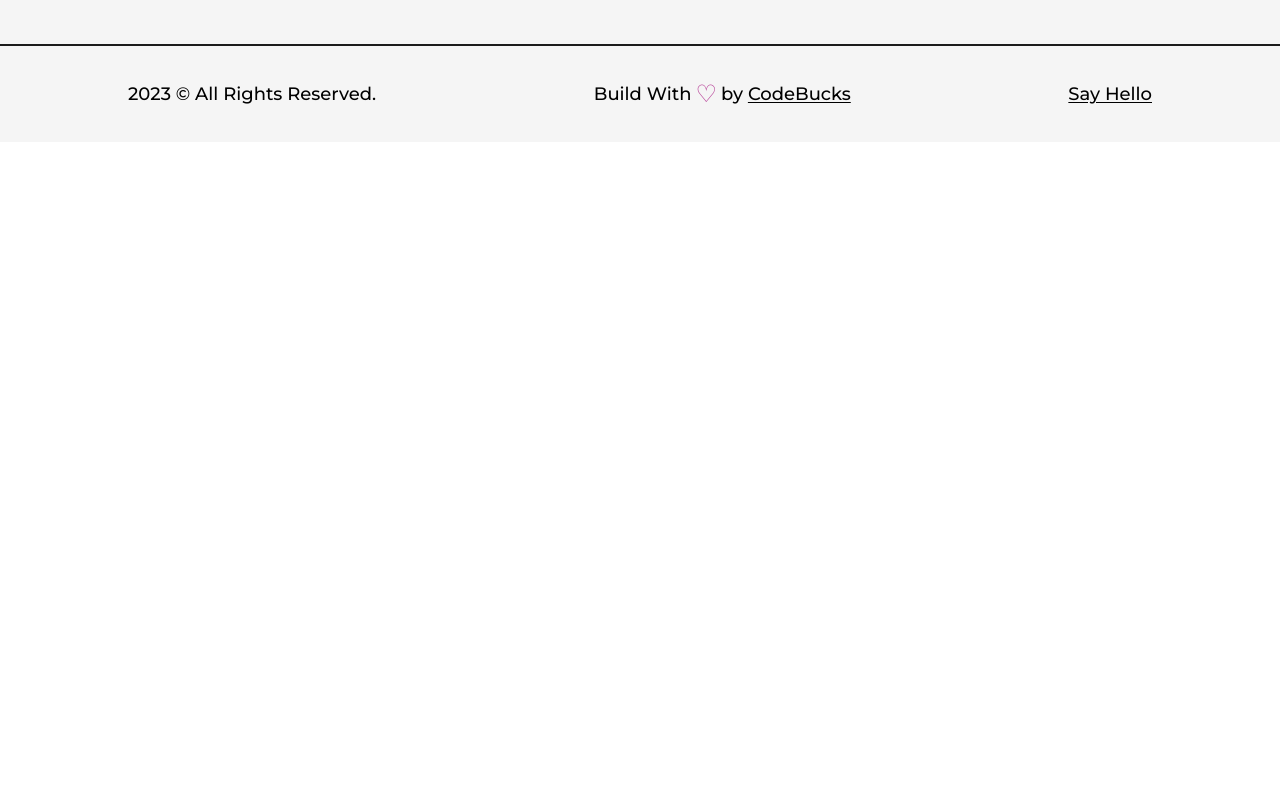
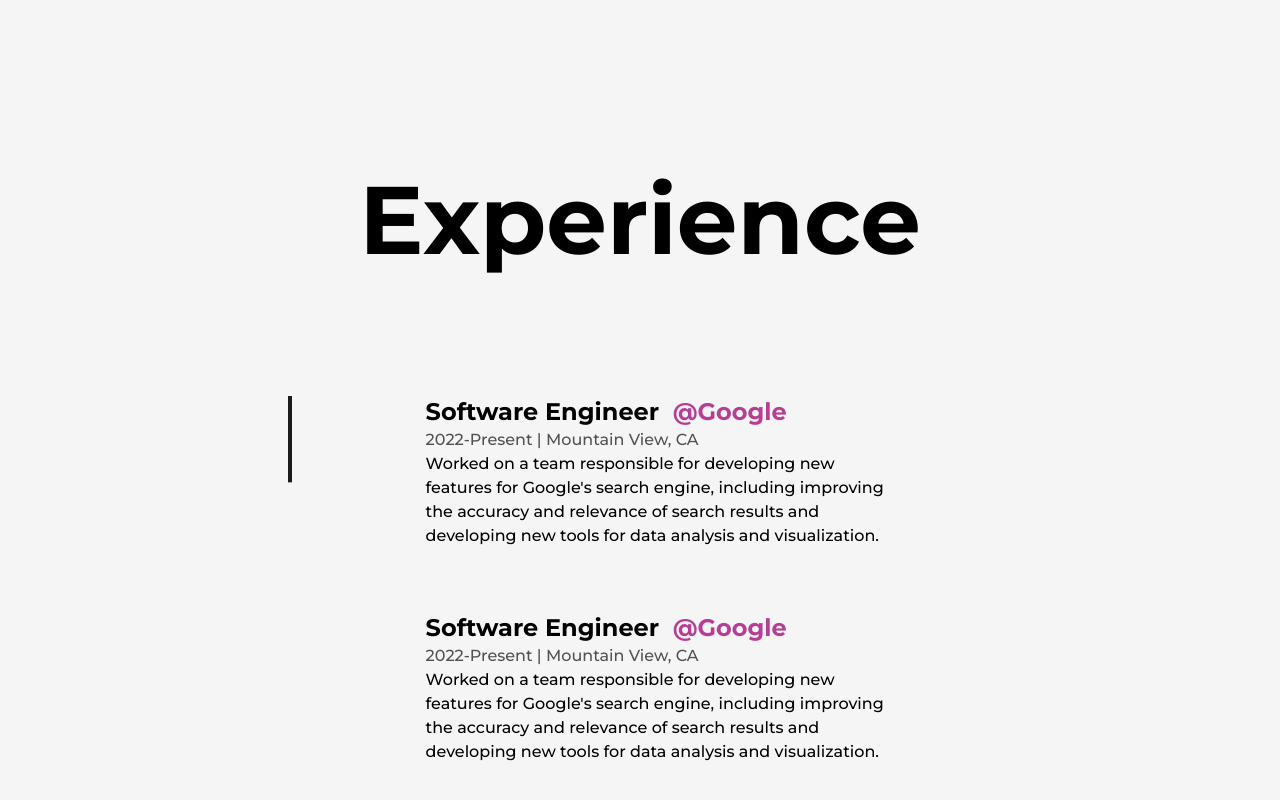
Before and after one commit to MustafaYilmaz1625/my-portfolio-nextjs-tailwindcss, a Next.js app: page /about in a window 1280 px wide. Shown: the part 2192-2992 px from the top of the page. Before the commit the page ends 2334 px from the top, so only its background shows below. Built offline with nearby package versions, Linux system fonts and the light colour scheme.

Commit message:
create Experience.js

```diff
--- /dev/null
+++ b/src/components/Experience.js
@@ -0,0 +1,67 @@
+import React, { useRef } from "react";
+import {motion,useScroll} from "framer-motion"
+
+const Details = ({ position, company, companyLink, time, address, work }) => {
+  return (
+    <li className="my-8 first:mt-0 last:mb-0 w-[60%] mx-auto flex flex-col items-center justify-between">
+      <div>
+        <h3 className="capitalize font-bold text-2xl">
+          {position}&nbsp;
+          <a href={companyLink} target="_blank" className="text-primary capitalize">
+            @{company}
+          </a>
+        </h3>
+        <span className="capitalize font-medium text-dark/75">
+          {time} | {address}
+        </span>
+        <p className="font-medium w-full">{work}</p>
+      </div>
+    </li>
+  );
+};
+
+const Experience = () => {
+    const ref=useRef(null)
+    const {scrollYProgress}= useScroll(
+        {
+            target: ref,
+            offset:["start end","center start"]
+        }
+    )
+  return (
+    <div className="my-64">
+      <h2 className="font-bold text-8xl mb-32 w-full text-center ">
+        Experience
+      </h2>
+      <div ref={ref} className="w-[75%] mx-auto relative">
+        <motion.div
+        style={{scaleY:scrollYProgress}}
+        className="absolute left-8 top-0 w-[4px] h-full bg-dark origin-top" />
+        <ul className="w-full flex flex-col items-start justify-between ml-4">
+          <Details
+            position="Software Engineer "
+            company="Google"
+            companyLink="www.google.com"
+            time="2022-Present"
+            address="Mountain View, CA"
+            work="Worked on a team responsible for developing new features for Google's
+search engine, including improving the accuracy and relevance of search results and
+developing new tools for data analysis and visualization."
+          />
+          <Details
+            position="Software Engineer "
+            company="Google"
+            companyLink="www.google.com"
+            time="2022-Present"
+            address="Mountain View, CA"
+            work="Worked on a team responsible for developing new features for Google's
+search engine, including improving the accuracy and relevance of search results and
+developing new tools for data analysis and visualization."
+          />
+        </ul>
+      </div>
+    </div>
+  );
+};
+
+export default Experience;
--- a/src/pages/about.js
+++ b/src/pages/about.js
@@ -6,6 +6,7 @@
 import profilePic from "../../public/images/profile/developer-pic-2.jpg";
 import { useInView, useMotionValue, useSpring } from "framer-motion";
 import Skills from "@/components/Skills";
+import Experience from "@/components/Experience";
 
 const AnimatedNumbers = ({ value }) => {
   const ref = useRef(null);
@@ -108,6 +109,7 @@
             ;
           </div>
           <Skills/>
+          <Experience/>
         </Layout>
       </main>
     </>
```
